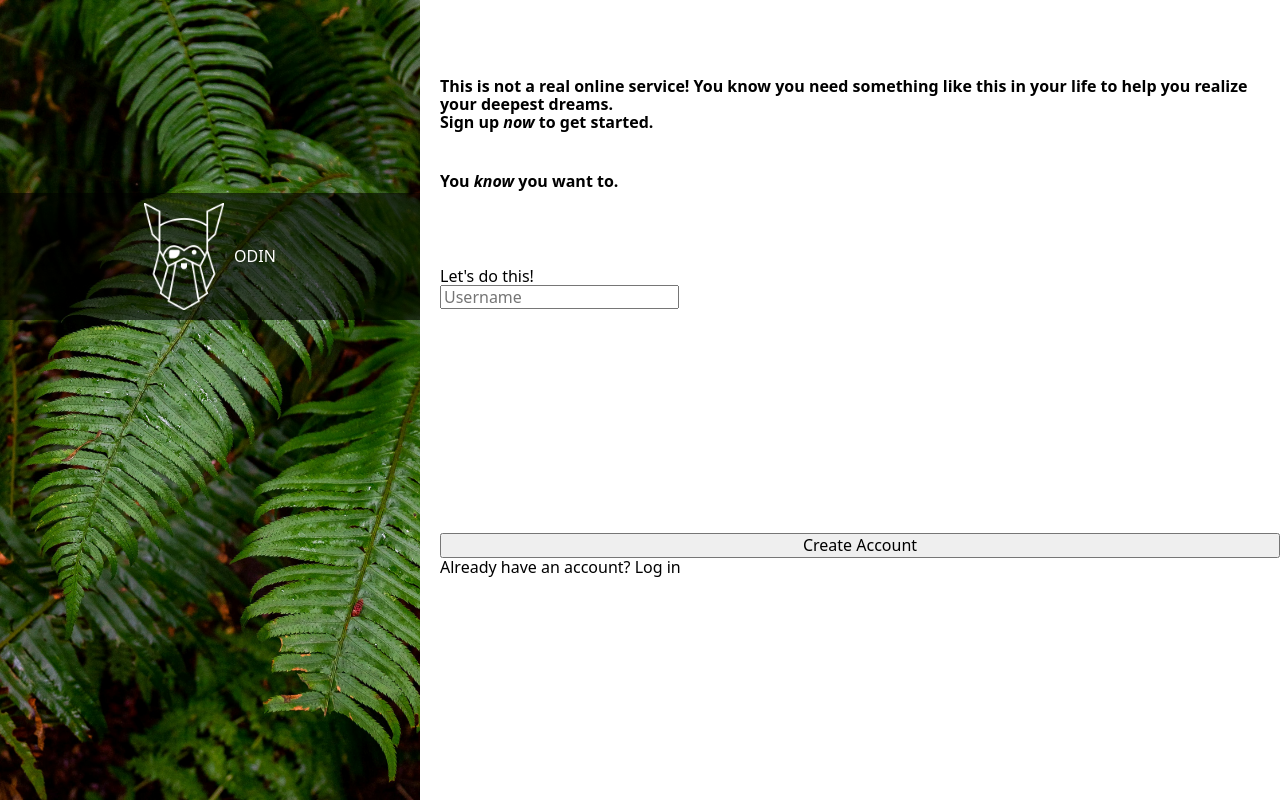
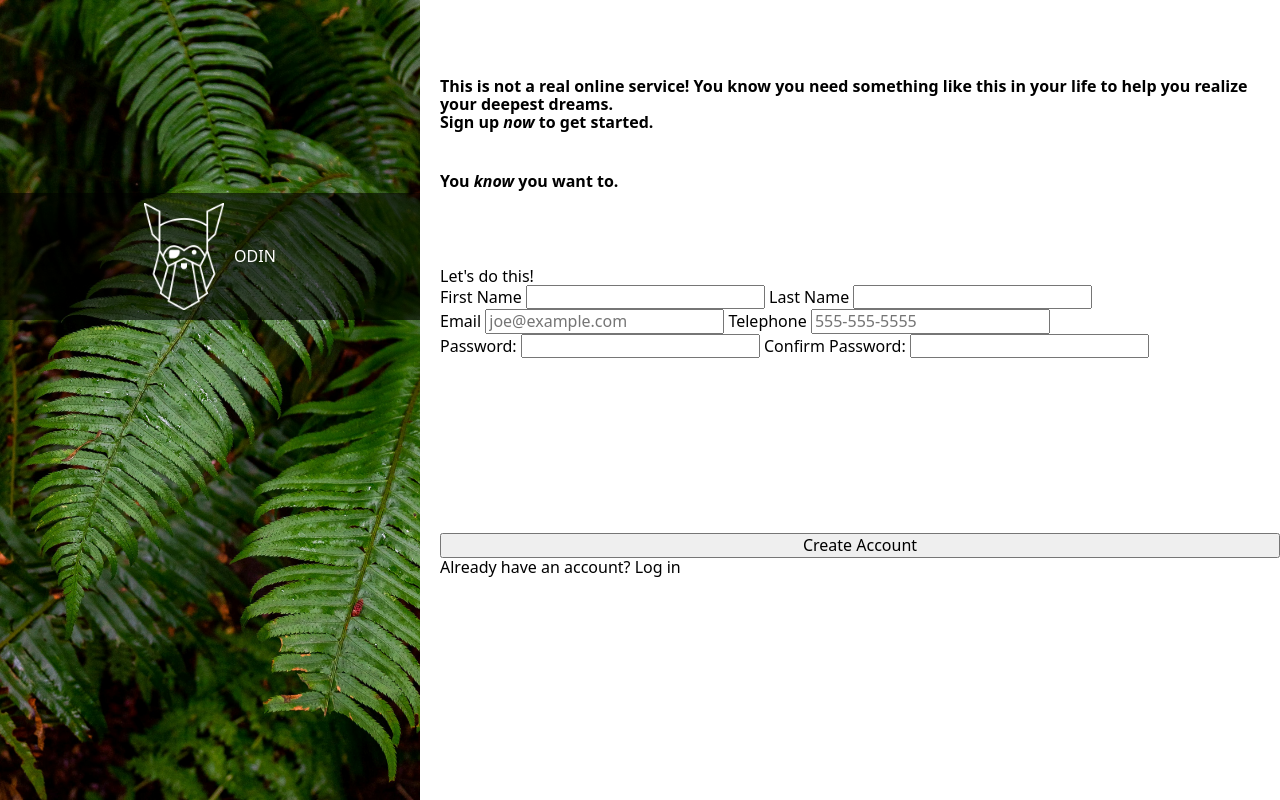
Before and after one commit to cowpatchmedia/TOP-signup-form, a plain HTML site: page index.html in a window 1280 px wide. Drawn offline with Linux system fonts and the light colour scheme.

Commit message:
replace placeholder forms with actuals.

```diff
--- a/index.html
+++ b/index.html
@@ -41,9 +41,34 @@
 
             <div class="form-container">
                 Let's do this!
-                <div class="form-entry">
-                <input type="text" placeholder="Username" required>
+                <div class='form-row-1'>
+                    <label for='first-name'>First Name</label>
+                    <input id='first-name' name='first-name' type='text'/>
 
+                    <label for='last-name'>Last Name</label>
+                    <input id='last-name' name='last-name' type='text'/>
+                </div>
+
+                <div class='form-row-2'>
+                    <label for='email'>Email</label>
+                    <input id='email'
+                        name='email'
+                        type='email'
+                        placeholder='joe@example.com'/>
+
+                    <label for='phone'>Telephone</label>
+                    <input id='tel'
+                        name='phone'
+                        type='phone'
+                        pattern="[0-9]{3}-[0-9]{3}-[0-9]{4}"
+                        placeholder="555-555-5555" />
+                </div>
+                <div class="form-row-3">
+                    <label for="password">Password:</label>
+                    <input type="password" id="password" name="password" required>
+
+                    <label for="confirm_password">Confirm Password:</label>
+                    <input type="password" id="confirm_password" name="confirm_password" required>
                 </div>
 
             </div>
```
